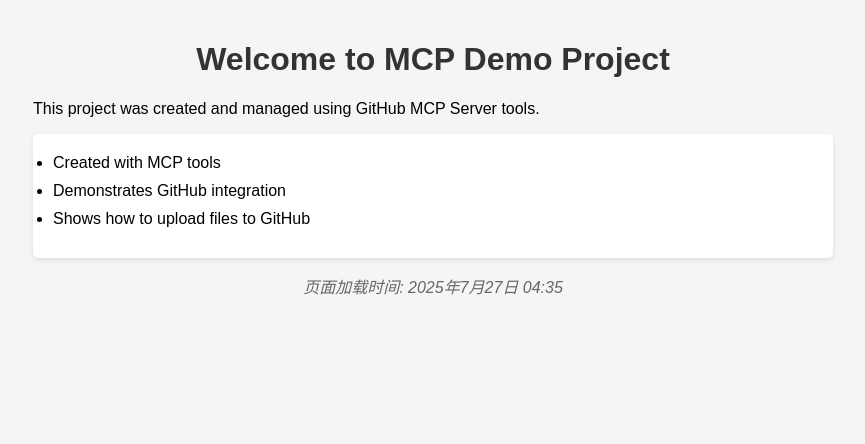
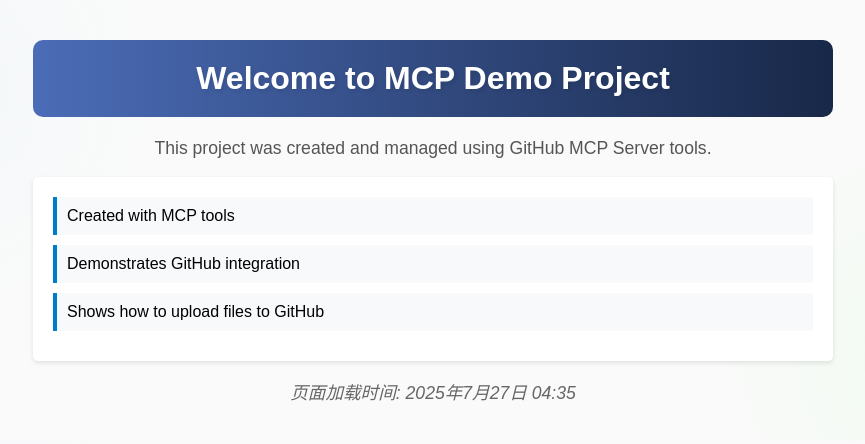
Before and after one commit to kurzgesagtcraft/mcp-demo-project, a plain HTML site: page index.html in a window 1280 px wide. Shown: the whole page, without its empty margins (207-1072 px from the left). Drawn offline with Linux system fonts and the light colour scheme.

Commit message:
Update styles.css with enhanced styling

```diff
--- a/styles.css
+++ b/styles.css
@@ -4,11 +4,26 @@ body {
     margin: 0 auto;
     padding: 20px;
     background-color: #f5f5f5;
+    background-image: linear-gradient(rgba(255,255,255,0.5), rgba(255,255,255,0.5)),
+                      radial-gradient(circle at 10% 20%, rgba(173, 216, 230, 0.2) 0%, transparent 20%),
+                      radial-gradient(circle at 90% 80%, rgba(144, 238, 144, 0.2) 0%, transparent 20%);
 }
 
 h1 {
     color: #333;
     text-align: center;
+    text-shadow: 2px 2px 4px rgba(0,0,0,0.1);
+    padding: 20px;
+    background: linear-gradient(to right, #4b6cb7, #182848);
+    color: white;
+    border-radius: 10px;
+    margin-top: 20px;
+}
+
+p {
+    text-align: center;
+    font-size: 1.1em;
+    color: #555;
 }
 
 ul {
@@ -20,4 +35,23 @@ ul {
 
 li {
     margin-bottom: 10px;
+    padding: 10px;
+    background-color: #f8f9fa;
+    border-left: 4px solid #007acc;
+    list-style-type: none;
+    transition: transform 0.2s ease;
 }
+
+li:hover {
+    transform: translateX(5px);
+    background-color: #e9ecef;
+}
+
+@keyframes fadeIn {
+    from { opacity: 0; }
+    to { opacity: 1; }
+}
+
+body > * {
+    animation: fadeIn 1s ease-in;
+}
```
